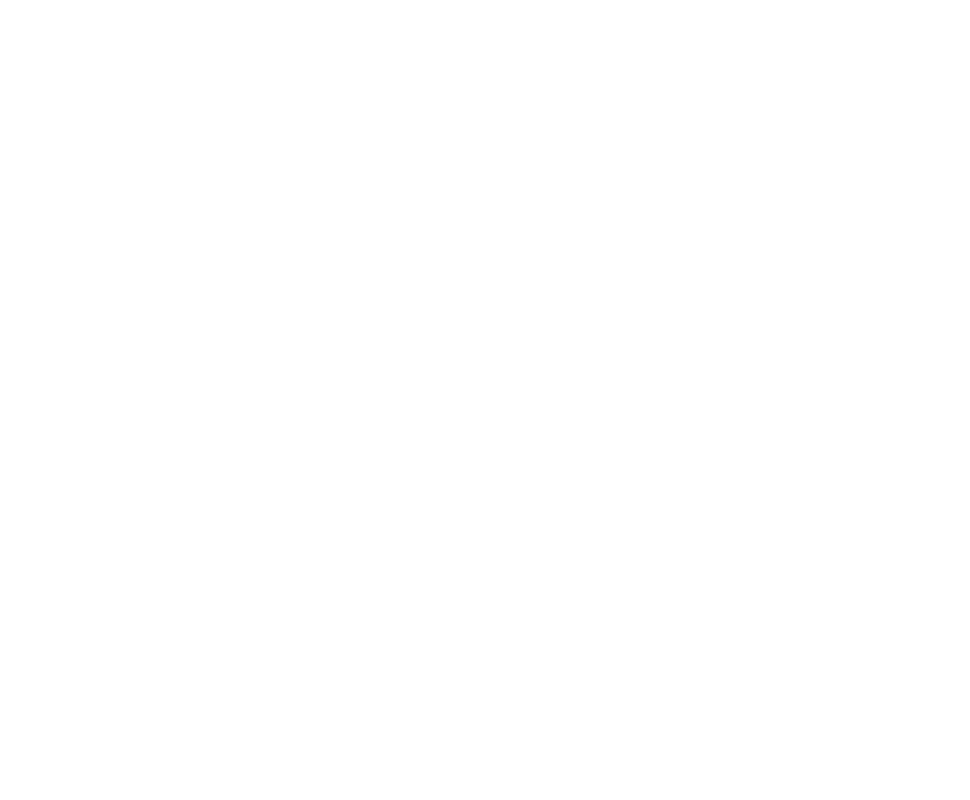
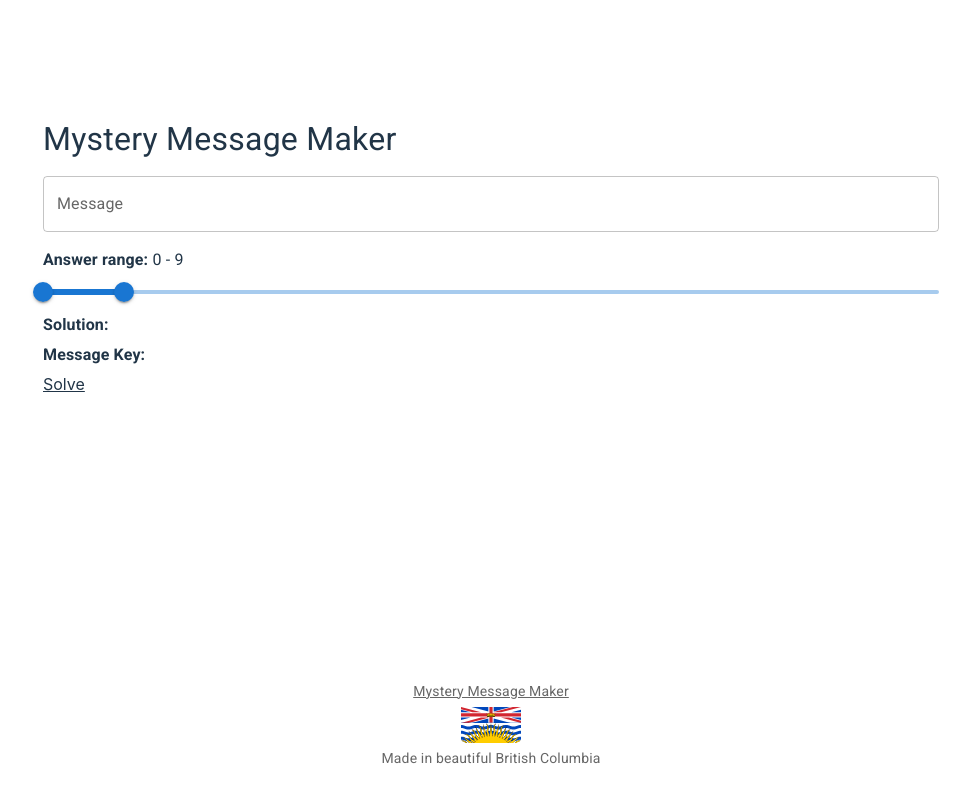
Before and after one commit to depsypher/mystery-message, a React (Vite) app: page / in a window 1280 px wide. Shown: the whole page, without its empty margins (149-1119 px from the left). Built offline with nearby package versions, Linux system fonts and the light colour scheme.

Commit message:
More gh-pages wrangling

```diff
--- a/package.json
+++ b/package.json
@@ -5,7 +5,7 @@
   "type": "module",
   "scripts": {
     "dev": "vite",
-    "build": "tsc && vite build && touch ./dist/.nojekyll && cp ./dist/index.html ./dist/404.html",
+    "build": "tsc && vite build && cp ./dist/index.html ./dist/404.html",
     "lint": "eslint . --ext ts,tsx --report-unused-disable-directives --max-warnings 0",
     "preview": "vite preview"
   },
--- a/src/App.tsx
+++ b/src/App.tsx
@@ -158,7 +158,7 @@ function App() {
                 </Box>
                 <Solution message={message} answers={answers} />
                 <MessageKey message={message} answers={answers} setAnswer={setAnswer} />
-                <Link color="inherit" href={`/mystery-message/solve?m=${R8.encode(message)}`}>Solve</Link>
+                <Link color="inherit" href={`/solve?m=${R8.encode(message)}`}>Solve</Link>
             </Box>
             <Footer />
         </div>
--- a/src/Footer.tsx
+++ b/src/Footer.tsx
@@ -5,6 +5,7 @@ import '@fontsource/roboto/500.css';
 import '@fontsource/roboto/700.css';
 import Typography from '@mui/material/Typography';
 import Link from '@mui/material/Link';
+import flagSvg from "/Flag_of_British_Columbia.svg"
 
 function Footer() {
     return (
@@ -13,7 +14,7 @@ function Footer() {
                 <Link color="inherit" href="/">Mystery Message Maker</Link>
             </Typography>
             <Typography variant="body2" color="text.secondary" align="center">
-                <img src="/mystery-message/Flag_of_British_Columbia.svg" width="60" style={{marginTop: ".4rem"}} />
+                <img src={flagSvg} width="60" style={{marginTop: ".4rem"}} />
             </Typography>
             <Typography variant="body2" color="text.secondary" align="center" style={{marginBottom: "0rem"}}>
                 Made in beautiful British Columbia
--- a/src/main.tsx
+++ b/src/main.tsx
@@ -17,7 +17,7 @@ const router = createBrowserRouter([
         path: "/solve",
         element: <Solve />
     },
-], {basename: "/mystery-message"});
+], {basename: import.meta.env.DEV ? '/' : '/mystery-message/' });
 
 ReactDOM.createRoot(document.getElementById('root')!).render(
     <React.StrictMode>
--- a/vite.config.ts
+++ b/vite.config.ts
@@ -2,7 +2,15 @@ import {defineConfig} from 'vite'
 import react from '@vitejs/plugin-react'
 
 // https://vitejs.dev/config/
-export default defineConfig({
-    plugins: [react()],
-    base: "/mystery-message/"
+export default defineConfig(({ command }) => {
+    const config = {
+        plugins: [react()],
+        base: '/',
+    }
+
+    if (command !== 'serve') {
+        config.base = "/mystery-message/"
+    }
+
+    return config
 })
```
